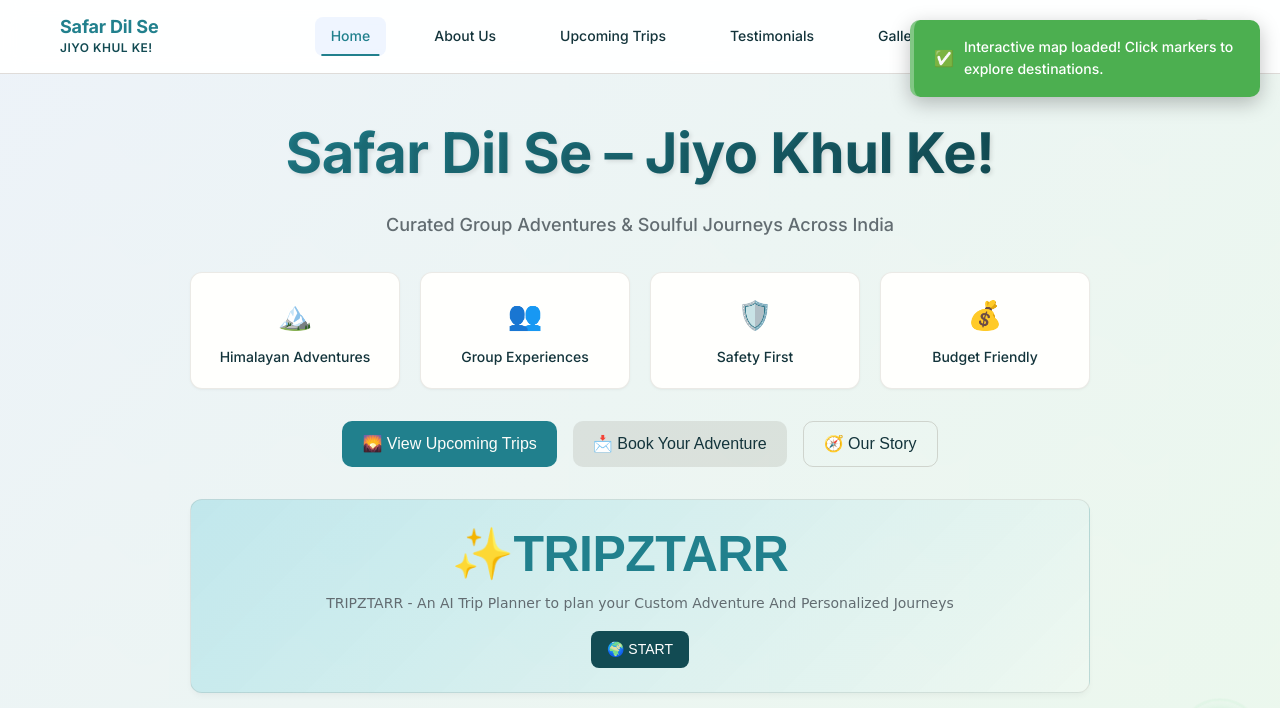
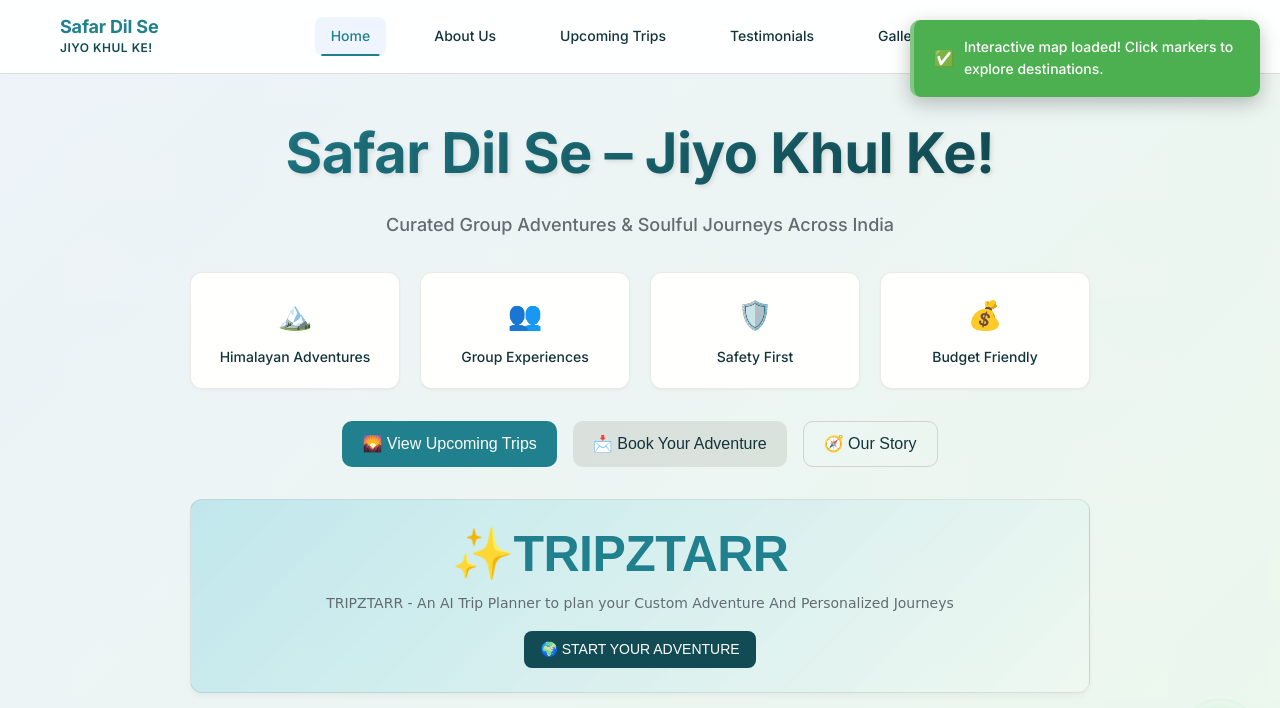
Before and after one commit to realjeetsingh/Safar-Dil-Se, a plain HTML site: page index.html in a window 1280 px wide. Shown: the top 708 px of the page. Drawn offline with nearby package versions, Linux system fonts and the light colour scheme; a script that the page names is missing; a web font is replaced by a local one.

Commit message:
Update index.html

```diff
--- a/index.html
+++ b/index.html
@@ -78,7 +78,7 @@
                 <div class="ai-trip-planner">
                     <h3 style="Font-size: 50px; Font-family: fantasy; padding-right: 40px;">✨TRIPZTARR</h3>
                     <p style="font-family: cursive;">TRIPZTARR - An AI Trip Planner to plan your Custom Adventure And Personalized Journeys</p>
-                    <button class="btn btn--accent" onclick="openAITripPlanner()">🌍 START</button>
+                    <button class="btn btn--accent" onclick="openAITripPlanner()">🌍 START YOUR ADVENTURE</button>
                 </div>
             </div>
         </div>
```
